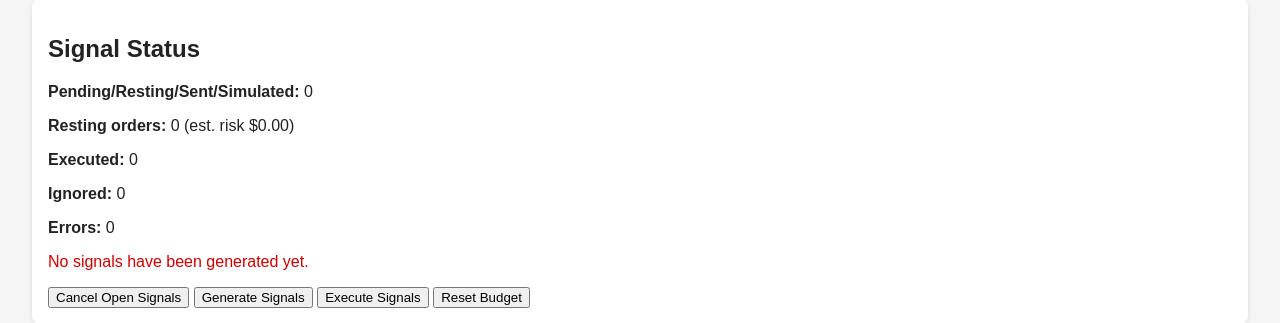
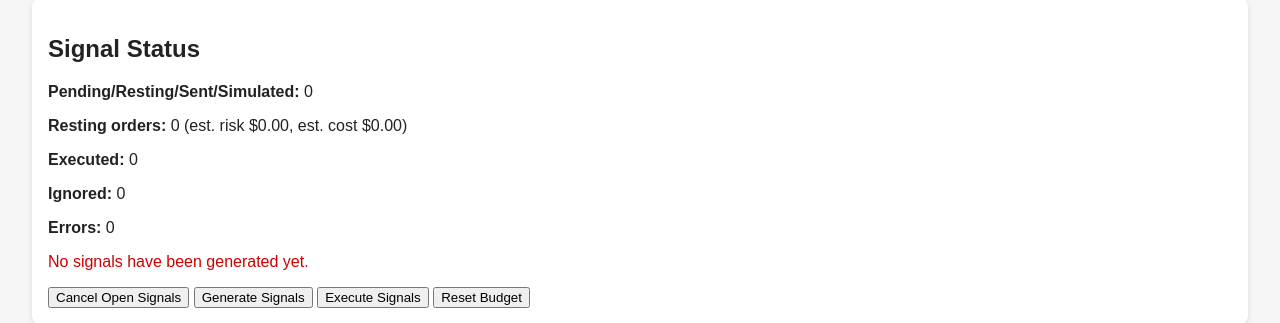
Before and after one commit to cherwinski/kalshi_edge, a FastAPI app: page / in a window 1280 px wide. Shown: the part 161-484 px from the top of the page. Run offline with FastAPI, Linux system fonts and the light colour scheme; data that the repository does not hold is empty; some libraries are stand-ins or nearby versions.

Commit message:
Show resting order cost along with risk on dashboard

```diff
--- a/kalshi_edge/api/app.py
+++ b/kalshi_edge/api/app.py
@@ -208,6 +208,7 @@ def get_signal_status_summary() -> Dict[str, Any]:
     counts: Dict[str, int] = {}
     latest_ts = None
     resting_risk = 0.0
+    open_order_cost = 0.0
     try:
         cur = conn.cursor()
         cur.execute(
@@ -247,8 +248,10 @@ def get_signal_status_summary() -> Dict[str, Any]:
                 continue
             if (side or "").lower() == "no":
                 resting_risk += (1.0 - price) * sz
+                open_order_cost += (1.0 - price) * sz
             else:
                 resting_risk += price * sz
+                open_order_cost += price * sz
     finally:
         conn.close()
 
@@ -267,6 +270,7 @@ def get_signal_status_summary() -> Dict[str, Any]:
         "latest_created_at": latest_ts.isoformat() if latest_ts else None,
         "message": message,
         "resting_risk": resting_risk,
+        "open_order_cost": open_order_cost,
     }
 
 
--- a/templates/dashboard.html
+++ b/templates/dashboard.html
@@ -8,7 +8,7 @@
          + (signal_status.counts.resting or 0)
          + (signal_status.counts.sent or 0)
          + (signal_status.counts.simulated or 0) }}</p>
-    <p><strong>Resting orders:</strong> {{ signal_status.counts.resting or 0 }} (est. risk ${{ "%.2f"|format(signal_status.resting_risk or 0) }})</p>
+    <p><strong>Resting orders:</strong> {{ signal_status.counts.resting or 0 }} (est. risk ${{ "%.2f"|format(signal_status.resting_risk or 0) }}, est. cost ${{ "%.2f"|format(signal_status.open_order_cost or 0) }})</p>
     <p><strong>Executed:</strong> {{ signal_status.counts.executed or 0 }}</p>
     <p><strong>Ignored:</strong> {{ signal_status.counts.ignored or 0 }}</p>
     <p><strong>Errors:</strong> {{ signal_status.counts.error or 0 }}</p>
```
